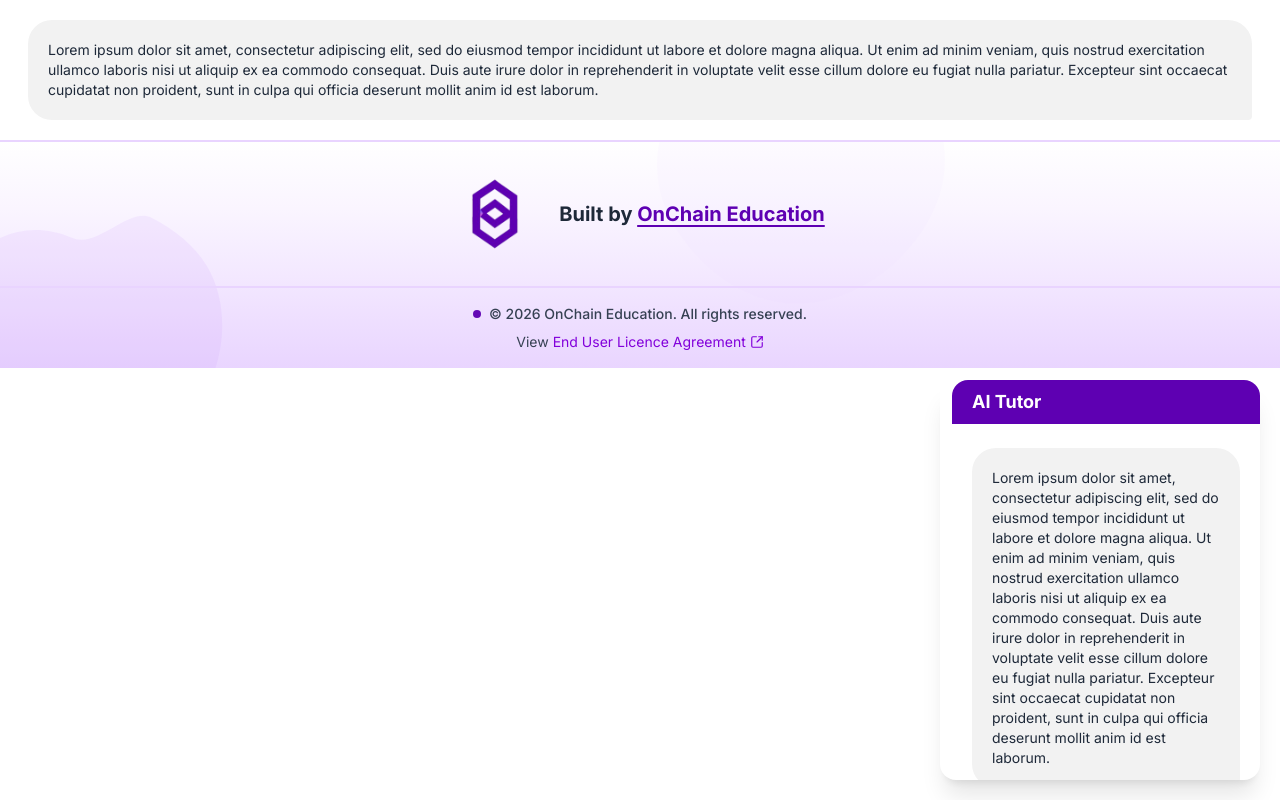
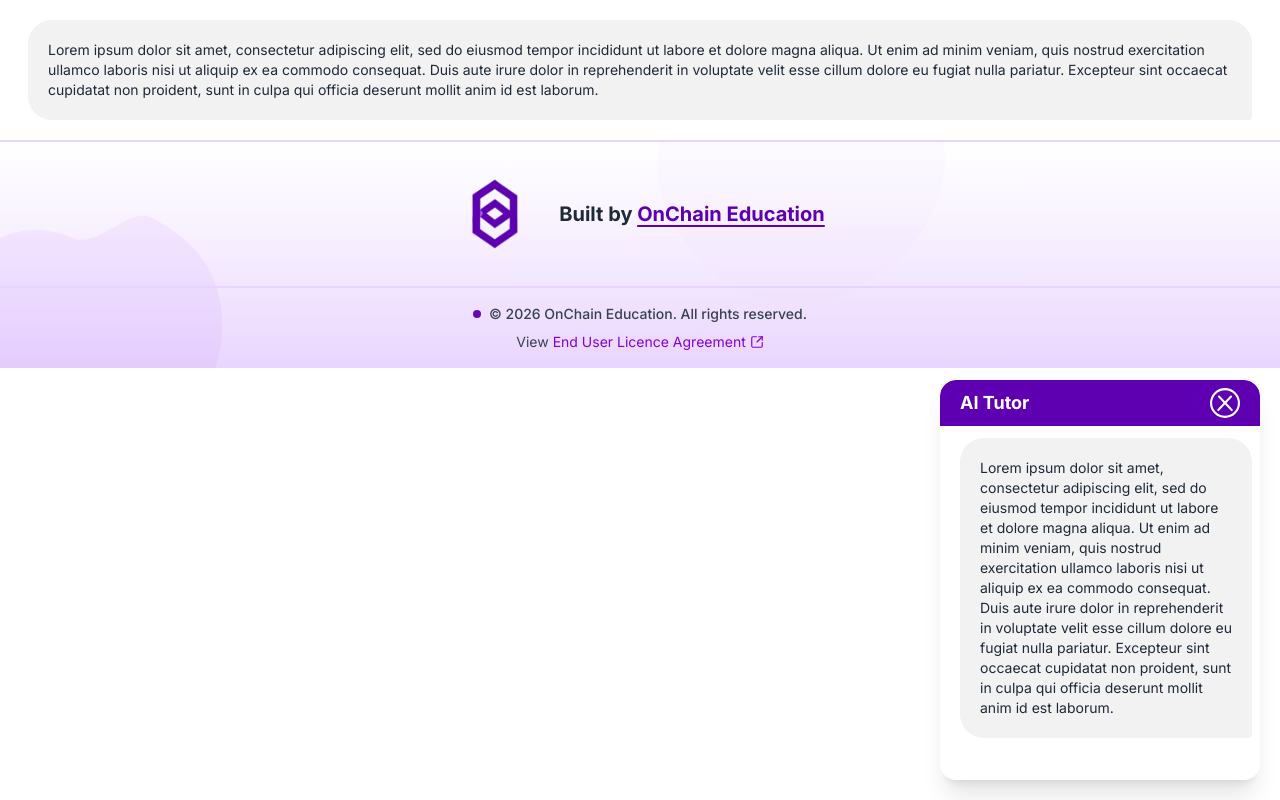
Before and after one commit to UoaWDCC/oce, a Next.js app: page /test in a window 1280 px wide. Both pictures are taken after a click on the element 1218 px from the left and 738 px from the top of the page. Built offline with nearby package versions, Linux system fonts and the light colour scheme; a web font is replaced by a local one.

Commit message:
feat: enable chatbox to close

```diff
--- a/src/components/chatbot/chatBox.tsx
+++ b/src/components/chatbot/chatBox.tsx
@@ -1,22 +1,36 @@
 "use client";
 
+import Image from "next/image";
 import { ReactNode } from "react";
+import ChatInput from "./chatInput";
 
 interface IChatBox {
   open: boolean;
+  toggleOpen(): void;
   children: ReactNode;
 }
 
-export default function ChatBox({ open, children }: IChatBox) {
+export default function ChatBox({ open, toggleOpen, children }: IChatBox) {
   return (
     <div
-      className={`${open ? `` : `hidden`} flex flex-col pl-3 rounded-2xl min-h-1/3 absolute bottom-5 right-5 max-h-1/2 w-1/4 bg-white shadow-xl `}
+      className={`${open ? `` : `hidden`} flex flex-col rounded-2xl min-h-1/3 absolute bottom-5 right-5 max-h-1/2 w-1/4 bg-white shadow-xl overflow-hidden`}
     >
-      <div className="relative top-0 h-15 flex items-center bg-[#5e00b2] w-full px-5 py-2 rounded-tr-2xl rounded-tl-2xl">
+      <div className="relative top-0 h-20 flex items-center justify-between bg-[#5e00b2] w-full px-5 py-2 rounded-tr-2xl rounded-tl-2xl box-border">
         <p className="font-bold text-white text-lg">AI Tutor</p>
+        <button onClick={() => toggleOpen()}>
+          <Image
+            src={"/cancelButton.svg"}
+            alt="close the chatbot window"
+            width={30}
+            height={30}
+          />
+        </button>
       </div>
-      <div className="relative h-full overflow-y-auto py-3">
-        <div className="p-3 flex flex-col w-full gap-5">{children}</div>
+      <div className=" overflow-y-auto ">
+        <div className="relative h-full py-3 box-border w-full pl-3">
+          <div className="flex flex-col w-full gap-5 pb-3">{children}</div>
+        </div>
+        <ChatInput />
       </div>
     </div>
   );
```
